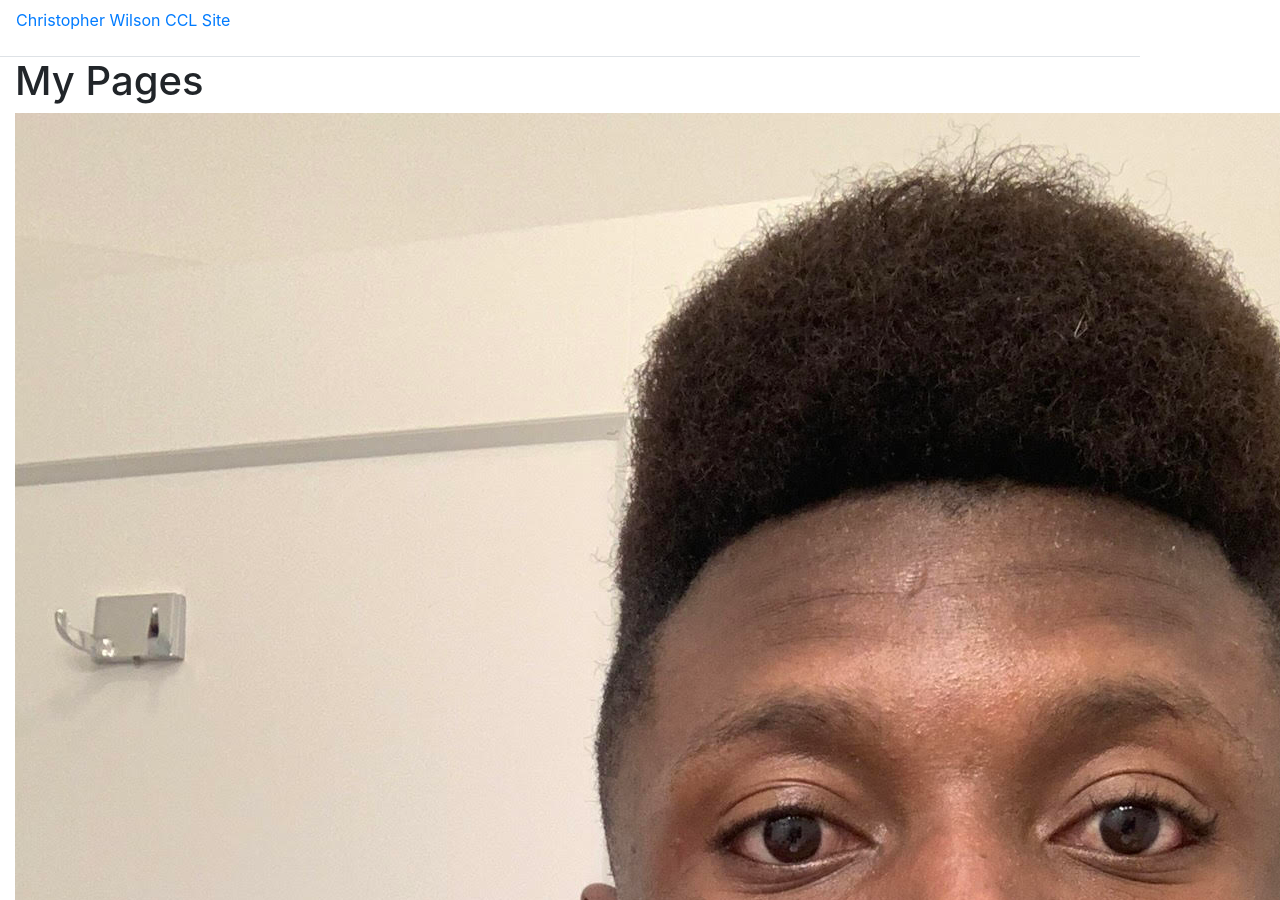
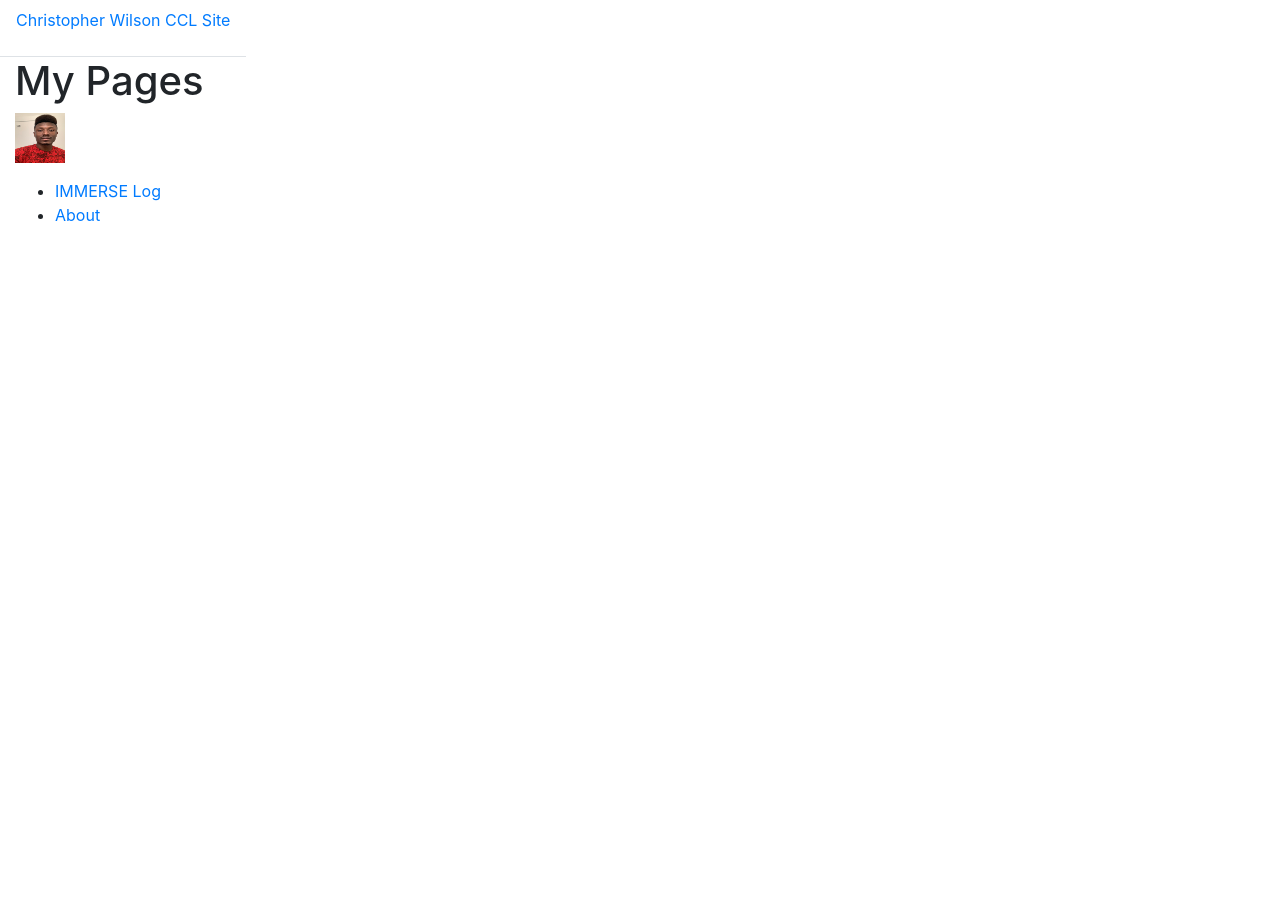
Before and after one commit to chriswils95/chriswils.github.io, a Jekyll site: the page built from index.md, in a window 1280 px wide and 900 px high. Built offline with Jekyll 4.4.1, drawn with Linux system fonts in a browser that asks for light colours.

Commit message:
add files

```diff
--- a/index.md
+++ b/index.md
@@ -2,7 +2,6 @@
 layout: default
 title: My Pages
 ---
-![useful image]({{ site.baseurl }}/pic.jpg)
 <img src="https://chriswils95.github.io/chriswils.github.io//pic.jpg" width="50" height="50"/>
 
   * [IMMERSE Log]({{ site.baseurl }}{% link _pages/log.md %})
```
